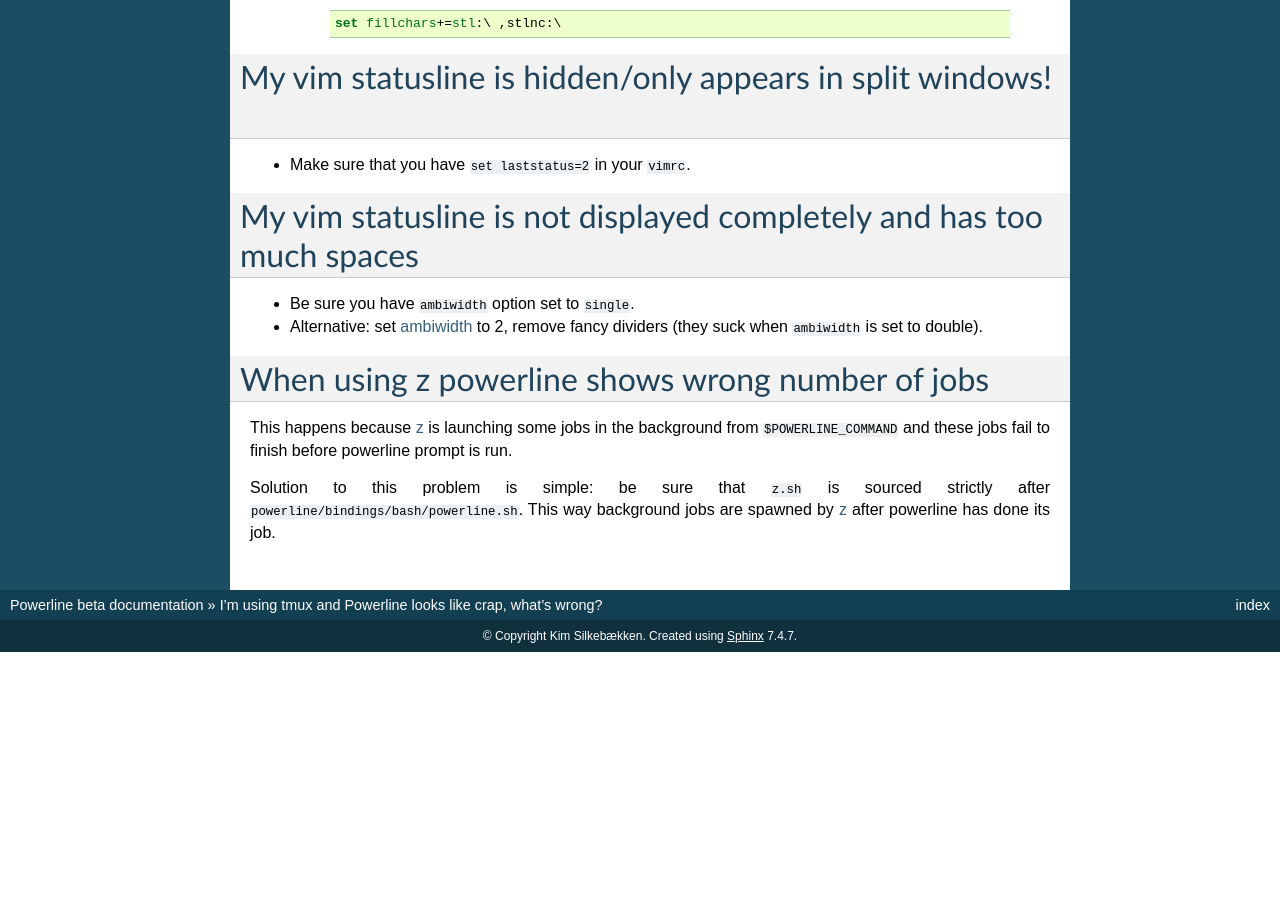
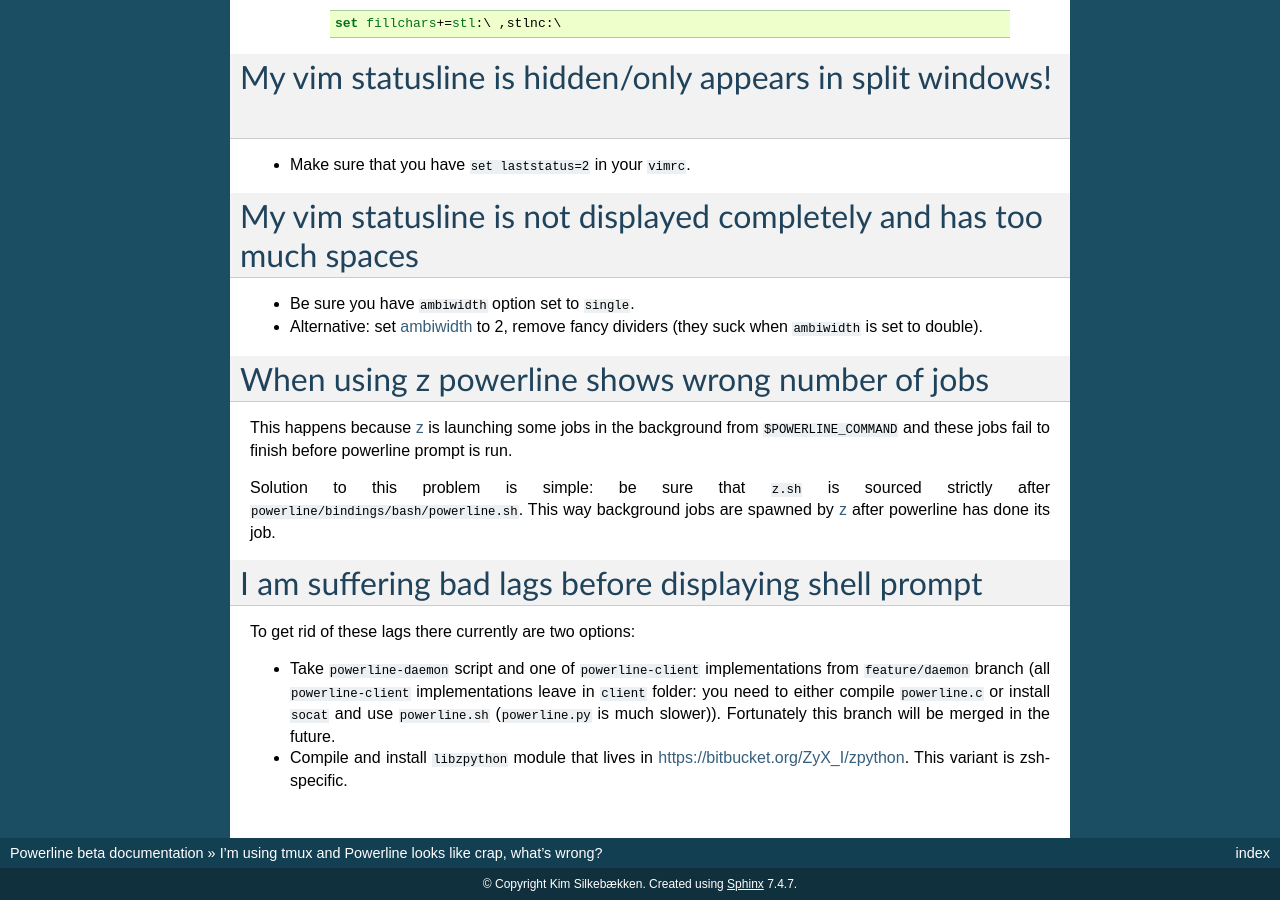
Before and after one commit to someyooyo/someyooyo, a Sphinx documentation site: the page built from docs/source/installation/troubleshooting-common.rst, in a window 1280 px wide and 900 px high, scrolled down 1539 px. Built offline with Sphinx 7.4.7, drawn with Linux system fonts in a browser that asks for light colours; before the commit the page ends 2191 px from its top, so only the background shows below that; some of the changed text lies outside the part shown.

Commit message:
Add note about lags to troubleshooting-common.rst

```diff
--- a/docs/source/installation/troubleshooting-common.rst
+++ b/docs/source/installation/troubleshooting-common.rst
@@ -117,3 +117,17 @@ Solution to this problem is simple: be sure that :file:`z.sh` is sourced
 strictly after :file:`powerline/bindings/bash/powerline.sh`. This way background
 jobs are spawned by `z <https://github.com/rupa/z>`_ after powerline has done
 its job.
+
+I am suffering bad lags before displaying shell prompt
+------------------------------------------------------
+
+To get rid of these lags there currently are two options:
+
+* Take ``powerline-daemon`` script and one of ``powerline-client``
+  implementations from ``feature/daemon`` branch (all ``powerline-client``
+  implementations leave in ``client`` folder: you need to either compile
+  ``powerline.c`` or install ``socat`` and use ``powerline.sh``
+  (``powerline.py`` is much slower)). Fortunately this branch will be merged in
+  the future.
+* Compile and install ``libzpython`` module that lives in
+  https://bitbucket.org/ZyX_I/zpython. This variant is zsh-specific.
```
